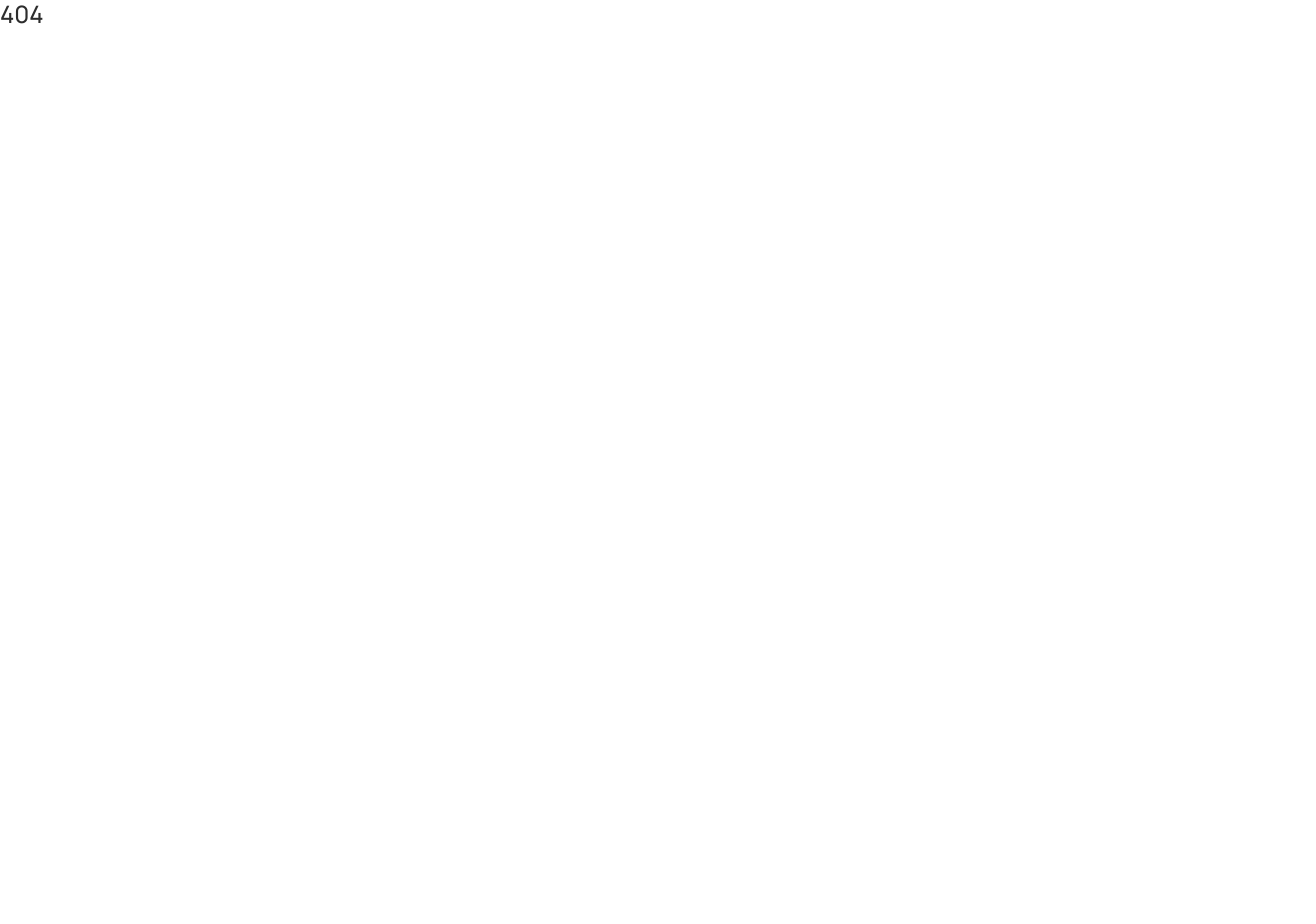
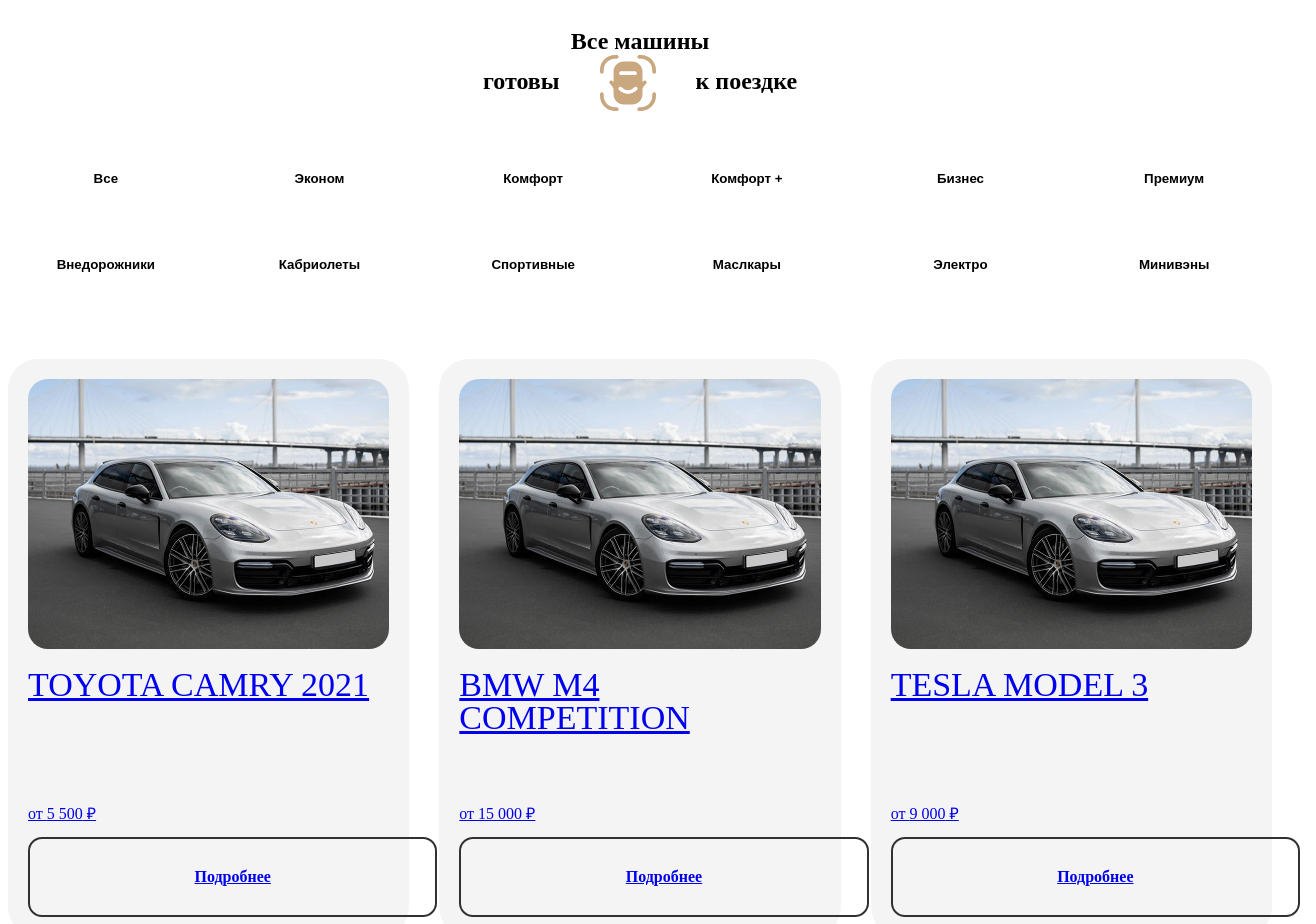
Before and after one commit to slav4x/rent-cars, a Next.js app: page /home/sections/Catalog/Catalog in a window 1280 px wide. Before the commit this address had no page. Shown: the top 924 px of the page, 1316 px wide, since content can reach past the window. Before the commit the page ends 800 px from the top, so only its background shows below. Built offline with nearby package versions, Linux system fonts and the light colour scheme.

Commit message:
feat: Catalog

```diff
--- a/src/app/globals.sass
+++ b/src/app/globals.sass
@@ -1,7 +1,11 @@
 :root
 	--color-black: #2D2D2D
 	--color-white: #fff
+	--color-grey: #D9D9D9
 	--color-accent: #C9A77F
+	--color-accent-light: #EFE7DE
+
+	--transition-ms: 200ms
 
 body
 	font-family: var(--font-manrope), sans-serif
@@ -53,3 +57,10 @@
 	padding: 0 60px
 	position: relative
 	z-index: 5
+
+.title
+	font-size: 80px
+	text-transform: uppercase
+	font-weight: 300
+	line-height: 0.96
+	font-family: var(--font-roadradio)
--- a/src/components/cars/CarCard.module.sass
+++ b/src/components/cars/CarCard.module.sass
@@ -0,0 +1,56 @@
+.card
+	background: #F4F4F4
+	border-radius: 30px
+	padding: 20px
+	height: 100%
+	display: flex
+	flex-wrap: wrap
+	flex-direction: column
+	align-items: flex-start
+	&:hover .button
+		background: var(--color-accent)
+		color: var(--color-white)
+		border-color: var(--color-accent)
+
+.image
+	width: 100%
+	height: 270px
+	border-radius: 20px
+	overflow: hidden
+	img
+		width: 100%
+		height: 100%
+		object-fit: cover
+		object-position: center
+
+.body
+	width: 100%
+	flex: 1
+	margin-top: 20px
+	display: flex
+	flex-wrap: wrap
+	flex-direction: column
+	align-items: flex-start
+
+.title
+	font-weight: 300
+	font-size: 34px
+	line-height: 0.96
+	text-transform: uppercase
+	font-family: var(--font-roadradio)
+	margin-bottom: 30px
+
+.price
+	margin-top: auto
+	line-height: 1.2
+
+.button
+	width: 100%
+	margin-top: 14px
+	font-weight: 600
+	line-height: 32px
+	padding: 22px
+	text-align: center
+	border: 2px solid #313131
+	border-radius: 14px
+	transition: var(--transition-ms)
--- a/src/components/cars/CarCard.tsx
+++ b/src/components/cars/CarCard.tsx
@@ -0,0 +1,31 @@
+'use client';
+
+import Link from 'next/link';
+import styles from './CarCard.module.sass';
+import type { Car } from '@/data/mocks/cars';
+import Image from 'next/image';
+import { formatPriceRub } from '@/lib/format/money';
+import { useLangRouting } from '@/lib/i18n/useLangRouting';
+
+type Props = {
+	car: Car;
+};
+
+export default function CarCard({ car }: Props) {
+	const { isEn } = useLangRouting();
+
+	return (
+		<Link href={`/cars/${car.slug}`} className={styles.card}>
+			<div className={styles.image}>
+				<Image src={car.image} alt={car.title} width={600} height={600} quality={100} unoptimized={true} />
+			</div>
+			<div className={styles.body}>
+				<div className={styles.title}>{car.title}</div>
+				<div className={styles.price}>
+					{isEn ? 'from ' : 'от '} {formatPriceRub(car.price, isEn ? 'en' : 'ru')} ₽
+				</div>
+				<div className={styles.button}>Подробнее</div>
+			</div>
+		</Link>
+	);
+}
--- a/src/data/mocks/cars.ts
+++ b/src/data/mocks/cars.ts
@@ -0,0 +1,37 @@
+import type { CarCategory } from './categories';
+
+export type Car = {
+	id: string;
+	slug: string;
+	title: string;
+	image: string;
+	category: CarCategory;
+	price: number;
+};
+
+export const cars: Car[] = [
+	{
+		id: '1',
+		slug: 'toyota-camry-2021',
+		title: 'Toyota Camry 2021',
+		image: '/img/car-item.jpg',
+		category: 'business',
+		price: 5500
+	},
+	{
+		id: '2',
+		slug: 'bmw-m4-competition',
+		title: 'BMW M4 Competition',
+		image: '/img/car-item.jpg',
+		category: 'sport',
+		price: 15000
+	},
+	{
+		id: '3',
+		slug: 'tesla-model-3',
+		title: 'Tesla Model 3',
+		image: '/img/car-item.jpg',
+		category: 'electric',
+		price: 9000
+	}
+];
--- /dev/null
+++ b/src/data/mocks/categories.ts
@@ -0,0 +1,31 @@
+export type CarCategory =
+	| 'all'
+	| 'economy'
+	| 'comfort'
+	| 'comfort_plus'
+	| 'business'
+	| 'premium'
+	| 'suv'
+	| 'convertible'
+	| 'sport'
+	| 'muscle'
+	| 'electric'
+	| 'minivan';
+
+export const carCategories: {
+	id: CarCategory;
+	label: string;
+}[] = [
+	{ id: 'all', label: 'Все' },
+	{ id: 'economy', label: 'Эконом' },
+	{ id: 'comfort', label: 'Комфорт' },
+	{ id: 'comfort_plus', label: 'Комфорт +' },
+	{ id: 'business', label: 'Бизнес' },
+	{ id: 'premium', label: 'Премиум' },
+	{ id: 'suv', label: 'Внедорожники' },
+	{ id: 'convertible', label: 'Кабриолеты' },
+	{ id: 'sport', label: 'Спортивные' },
+	{ id: 'muscle', label: 'Маслкары' },
+	{ id: 'electric', label: 'Электро' },
+	{ id: 'minivan', label: 'Минивэны' }
+];
--- /dev/null
+++ b/src/lib/format/money.ts
@@ -0,0 +1,4 @@
+export function formatPriceRub(value: number, lang: 'ru' | 'en' = 'ru') {
+	const locale = lang === 'en' ? 'en-US' : 'ru-RU';
+	return new Intl.NumberFormat(locale, { maximumFractionDigits: 0 }).format(value);
+}
--- a/src/pages/home/HomePage.tsx
+++ b/src/pages/home/HomePage.tsx
@@ -1,9 +1,11 @@
+import Catalog from './sections/Catalog/Catalog';
 import Hero from './sections/Hero/Hero';
 
 export default function HomePage() {
 	return (
 		<>
 			<Hero />
+			<Catalog />
 		</>
 	);
 }
--- /dev/null
+++ b/src/pages/home/sections/Catalog/Catalog.module.sass
@@ -0,0 +1,60 @@
+.catalog
+	background: var(--color-white)
+	margin-top: -70px
+	border-top-left-radius: 70px
+	border-top-right-radius: 70px
+	position: relative
+	z-index: 10
+	padding: 90px 0 140px
+	:global(.title)
+		text-align: center
+		max-width: 960px
+		margin: 0 auto
+		img
+			display: inline-block
+			vertical-align: middle
+			margin: 0 40px
+
+.categories
+	margin-top: 34px
+	display: grid
+	grid-template-columns: repeat(6, 1fr)
+	gap: 18px
+
+.categoriesItem
+	font-weight: 600
+	line-height: 28px
+	padding: 20px
+	text-align: center
+	border: 2px solid var(--color-grey)
+	border-radius: 14px
+	cursor: pointer
+	background: var(--color-white)
+	transition: var(--transition-ms)
+
+.categoriesActive
+	background: var(--color-accent)
+	color: var(--color-white)
+	border-color: var(--color-accent)
+
+.grid
+	display: grid
+	grid-template-columns: repeat(3, 1fr)
+	gap: 30px
+	margin-top: 60px
+
+.more
+	width: 100%
+	margin-top: 30px
+	font-size: 24px
+	line-height: 32px
+	padding: 22px
+	text-align: center
+	color: #A39079
+	background: var(--color-accent-light)
+	border-radius: 14px
+	cursor: pointer
+	transition: var(--transition-ms)
+	&:hover
+		background: var(--color-accent)
+		color: var(--color-white)
--- /dev/null
+++ b/src/pages/home/sections/Catalog/Catalog.tsx
@@ -0,0 +1,42 @@
+'use client';
+
+import styles from './Catalog.module.sass';
+import Image from 'next/image';
+import { useState } from 'react';
+import { carCategories, type CarCategory } from '@/data/mocks/categories';
+import { cars } from '@/data/mocks/cars';
+import CarCard from '@/components/cars/CarCard';
+
+export default function Catalog() {
+	const [active, setActive] = useState<CarCategory>('all');
+	const filteredCars = active === 'all' ? cars : cars.filter((car) => car.category === active);
+
+	return (
+		<section className={styles.catalog}>
+			<div className="container">
+				<h2 className="title">
+					Все машины
+					<br /> готовы
+					<Image src="/img/svg/catalog-icon.svg" alt="" width={56} height={56} />к поездке
+				</h2>
+				<div className={styles.categories}>
+					{carCategories.map((cat) => (
+						<button
+							key={cat.id}
+							className={`${styles.categoriesItem} ${active === cat.id ? styles.categoriesActive : ''}`}
+							onClick={() => setActive(cat.id)}
+						>
+							{cat.label}
+						</button>
+					))}
+				</div>
+				<div className={styles.grid}>
+					{filteredCars.map((car) => (
+						<CarCard key={car.id} car={car} />
+					))}
+				</div>
+				<div className={styles.more}>Смотреть больше</div>
+			</div>
+		</section>
+	);
+}
```
Also changed, not shown: public/img/car-item.jpg (added), public/img/svg/catalog-icon.svg (added).
